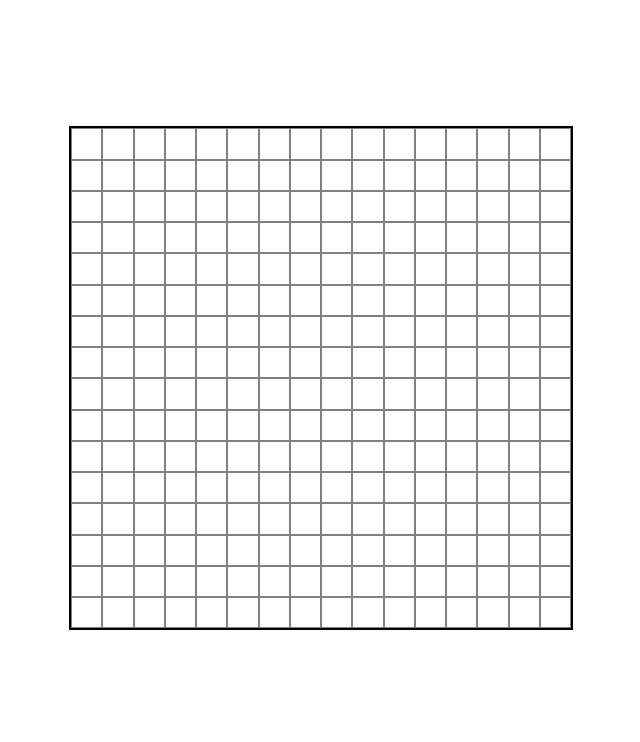
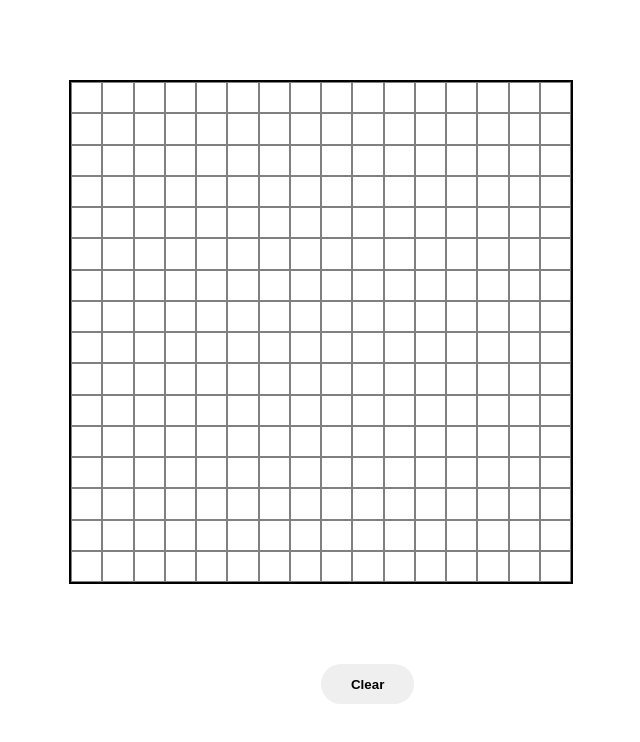
Before and after one commit to ScAziz/etch-a-sketch, a plain HTML site: page index.html in a window 1280 px wide. Shown: the whole page, without its empty margins (319-959 px from the left). Drawn offline with Linux system fonts and the light colour scheme.

Commit message:
add clear button and style

```diff
--- a/index.html
+++ b/index.html
@@ -1,5 +1,6 @@
 <!doctype html>
 <html lang="en">
+
 <head>
     <meta charset="UTF-8">
     <meta http-equiv="X-UA-Compatible" content="IE=edge">
@@ -7,10 +8,15 @@
     <link href="styles.css" rel="stylesheet">
     <title>DOM Etch-a-Sketch</title>
 </head>
+
 <body>
     <div id="grid-container">
 
     </div>
+
+    <button id="clear">Clear</button>
+
     <script src='index.js'></script>
 </body>
+
 </html>
--- a/styles.css
+++ b/styles.css
@@ -1,11 +1,26 @@
+/* grid styling */
 #grid-container {
     display: grid;
     max-width: 500px;
     min-height: 500px;
-    margin: 10% auto;
+    margin: 5em auto;
     border: 2px solid black;
 }
 
 .grid-element {
     border: 1px solid grey;
 }
+
+/*button styling */
+
+
+#clear {
+    position: fixed;
+    left: 50%;
+    width: 7em;
+    height: 3em;
+    padding: 0.5em 1em;
+    border-radius: 2em;
+    font-weight: bold;
+    border: none;
+}
```
